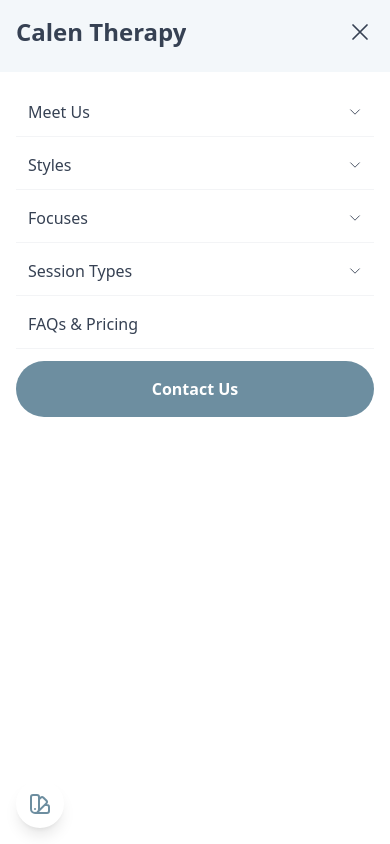
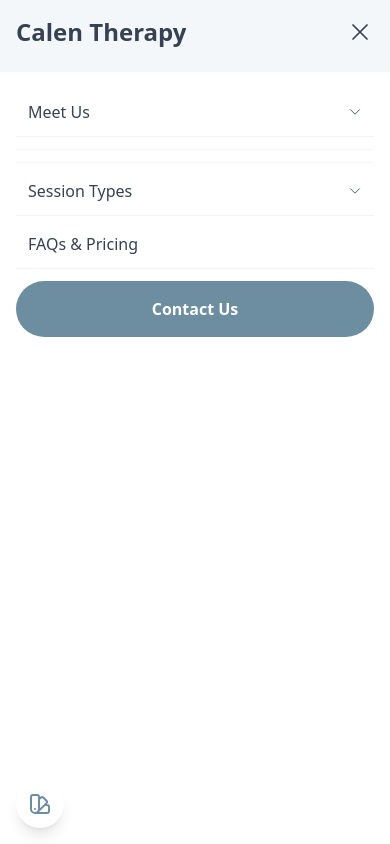
Before and after one commit to millsaj/calen-therapy, a Next.js app: page / in a window 390 px wide. Both pictures are taken after a click on the button 360 px from the left and 32 px from the top of the page. Shown: the top 844 px of the page. Built offline with nearby package versions, Linux system fonts and the light colour scheme.

Commit message:
Hide focus and styles in nav bar at md screen sizes

```diff
--- a/app/_components/layout/Header.tsx
+++ b/app/_components/layout/Header.tsx
@@ -3,15 +3,12 @@
 import { useState, useEffect } from 'react';
 import Link from 'next/link';
 import { Bars3Icon, XMarkIcon, ChevronDownIcon } from '@heroicons/react/24/outline';
-import { INavItem } from '@app/_config/navigation';
+import { INavItem } from './navigation';
 import { routes } from '@app/_config/routes';
 import { usePathname, useRouter } from 'next/navigation';
+import { mainNav } from '@app/_components/layout/navigation';
 
-interface IHeaderProps {
-  items: INavItem[];
-}
-
-export default function Header({ items }: IHeaderProps) {
+export default function Header() {
   const [isScrolled, setIsScrolled] = useState(false);
   const [isMobileMenuOpen, setIsMobileMenuOpen] = useState(false);
   const [hoveredDropdown, setHoveredDropdown] = useState<string | null>(null);
@@ -20,6 +17,8 @@ export default function Header({ items }: IHeaderProps) {
 
   const pathname = usePathname();
   const isHomePage = pathname === '/';
+
+  const items: INavItem[] = mainNav;
 
   useEffect(() => {
     const handleScroll = () => {
@@ -201,7 +200,7 @@ const NavLink = ({
 
   return (
     <div
-      className="relative group nav-item"
+      className={`relative group nav-item ${item.extraClasses}`}
       onMouseEnter={() => onHover(item.label, true)}
       onMouseLeave={() => onHover(item.label, false)}
     >
--- a/app/_config/navigation.ts
+++ b/app/_components/layout/navigation.ts
@@ -5,6 +5,7 @@ import { focuses } from '@app/_config/focuses';
 export interface INavItem {
   label: string;
   href?: string;
+  extraClasses?: string;
   children?: INavItem[];
 }
 
@@ -18,6 +19,7 @@ export const mainNav: INavItem[] = [
   },
   {
     label: 'Styles',
+    extraClasses: 'hidden lg:block',
     children: styles.nav().map((style) => ({
       label: style.title,
       href: routes.styles.show(style.slug),
@@ -25,6 +27,7 @@ export const mainNav: INavItem[] = [
   },
   {
     label: 'Focuses',
+    extraClasses: 'hidden lg:block',
     children: focuses.nav().map((focus) => ({
       label: focus.title,
       href: routes.focuses.show(focus.slug),
--- a/app/layout.tsx
+++ b/app/layout.tsx
@@ -3,7 +3,6 @@ import Header from '@app/_components/layout/Header';
 import Footer from '@app/_components/layout/Footer';
 import ColorPaletteSwitcher from '@app/_components/ui/ColorPaletteSwitcher';
 import './globals.css';
-import { mainNav } from '@app/_config/navigation';
 
 export const metadata: Metadata = {
   title: 'Calen Therapy',
@@ -24,7 +23,7 @@ export default function RootLayout({ children }: { children: React.ReactNode })
       </head>
 
       <body className="font-sans antialiased text-gray-800 bg-secondary">
-        <Header items={mainNav} />
+        <Header />
 
         <main className="min-h-screen bg-white">{children}</main>
 
```
